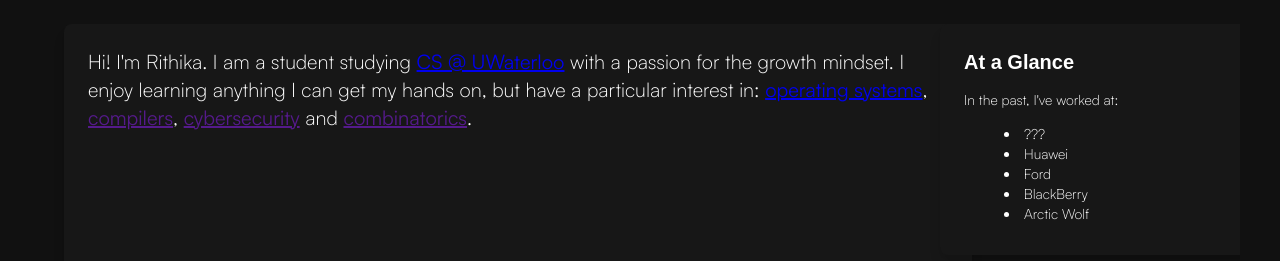
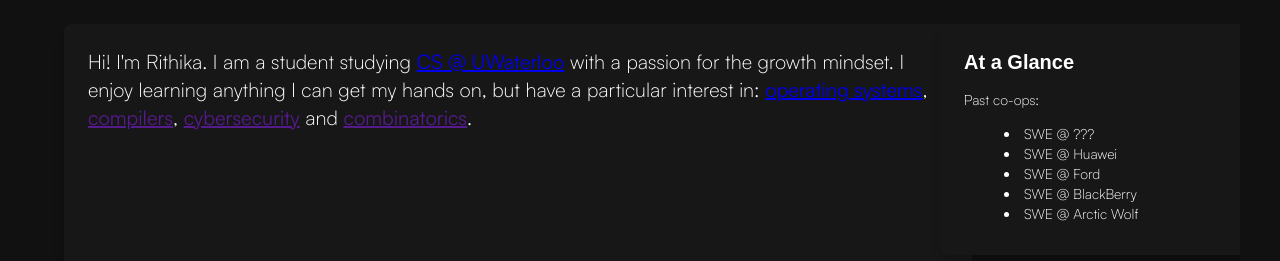
Before and after one commit to rithikasilva/rithikasilva.github.io, an Astro site: page / in a window 1280 px wide. Shown: the top 261 px of the page. Built offline with nearby package versions, Linux system fonts and the light colour scheme; Astro itself is replaced by a stand-in of ours; no server answers; a web font is replaced by a local one.

Commit message:
Minor adjustments

```diff
--- a/src/components/Context.astro
+++ b/src/components/Context.astro
@@ -6,14 +6,14 @@ import Card from "./Card/index.astro";
   <div class="flex flex-col gap-2">
     <div class="text-sm font-light">
       <p>
-        In the past, I've worked at:
+        Past co-ops:
       </p>
       <ul class="list-disc list-inside">
-        <li>???</li>
-        <li>Huawei</li>
-        <li>Ford</li>
-        <li>BlackBerry</li>
-        <li>Arctic Wolf</li>
+        <li>SWE @ ???</li>
+        <li>SWE @ Huawei</li>
+        <li>SWE @ Ford</li>
+        <li>SWE @ BlackBerry</li>
+        <li>SWE @ Arctic Wolf</li>
       </ul>
     </div>
     <p class="text-sm font-light">
```
